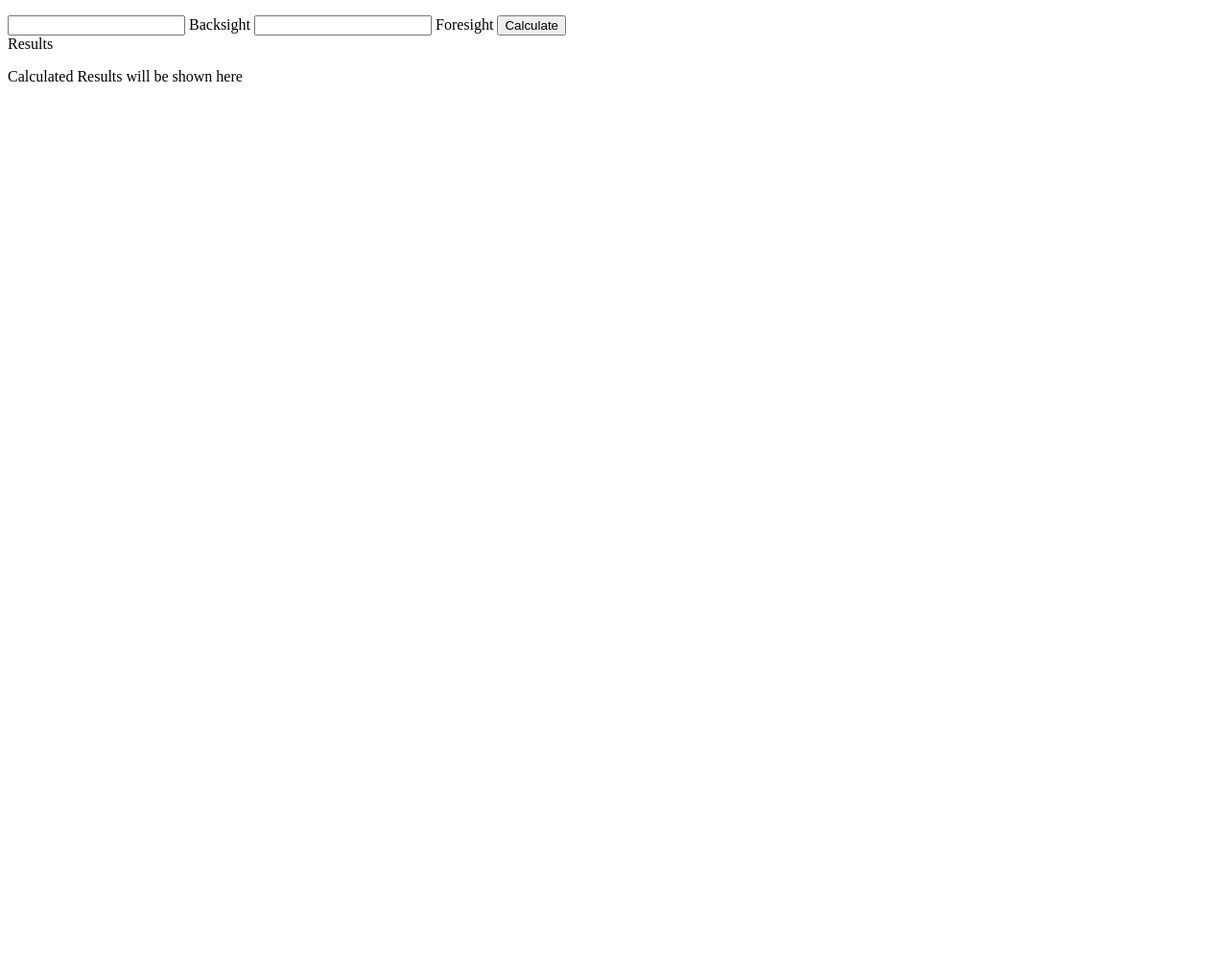
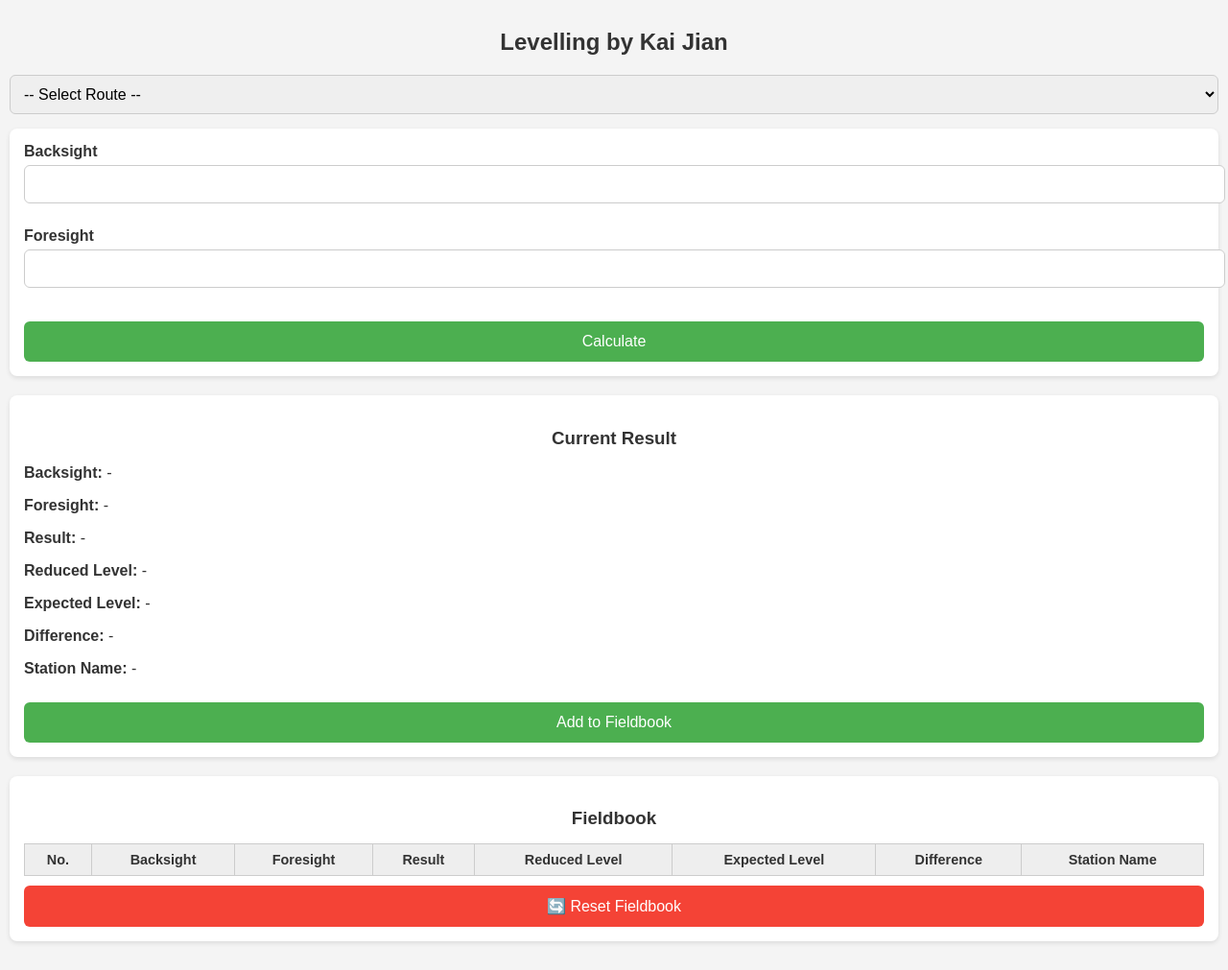
Before and after one commit to Kaijian987/Levelling, a plain HTML site: page index.html in a window 1280 px wide. Shown: the whole page at 96% size. Before the commit the page ends 800 px from the top, so only its background shows below. Drawn offline with Linux system fonts and the light colour scheme.

Commit message:
Add files via upload

```diff
--- a/index.html
+++ b/index.html
@@ -5,29 +5,70 @@
   <meta charset="UTF-8">
   <meta http-equiv="X-UA-Compatible" content="IE=edge">
   <meta name="viewport" content="width=device-width, initial-scale=1.0">
-    <title>Levelling by Kai JIan</title>
+  <title>Levelling by Kai Jian</title>
   <link rel="stylesheet" href="main.css">
-
 </head>
 
 <body class="dark-theme">
 
-    <p id="Levelling By Kai Jian"></p>
+  <h2>Levelling by Kai Jian</h2>
+
+  <select id="station">
+    <option value="">-- Select Route --</option>
+    <option value="route1">Route 1</option>
+    <option value="route2">Route 2</option>
+    <option value="route3">Route 3</option>
+    <option value="route4">Route 4</option>
+    <option value="route5">Route 5</option>
+  </select>
+
   <div id="UserInput">
-        <input id = "backsightInput" class="user_input" type="number"> Backsight </input>
-
-        <input id = "foresightInput" class="UserInput" type = "number"> Foresight </input>
-
+    <label>Backsight <input id="backsightInput" class="user_input" type="number"></label>
+    <label>Foresight <input id="foresightInput" class="user_input" type="number"></label>
     <button onclick="calculateResult()" type="button">Calculate</button>
   </div>
 
-    <div id="Calculation">Results
-        <p id = "CurrentResult"> Calculated Results will be shown here</p>
+  <div id="Calculation">
+    <h3 id="CurrentResult">Current Result</h3>
+    <p><strong>Backsight:</strong> <span id="previewBacksight">-</span></p>
+    <p><strong>Foresight:</strong> <span id="previewForesight">-</span></p>
+    <p><strong>Result:</strong> <span id="previewResult">-</span></p>
+    <p><strong>Reduced Level:</strong> <span id="previewRL">-</span></p>
+    <p><strong>Expected Level:</strong> <span id="previewExpected">-</span></p>
+    <p><strong>Difference:</strong> <span id="previewDiff">-</span></p>
+    <p><strong>Station Name:</strong> <span id="previewStation">-</span></p>
+
+    <button onclick="confirmEntry()" type="button">Add to Fieldbook</button>
   </div>
 
+  <div id="Fieldbook">
+    <h3>Fieldbook</h3>
+    <div class="table-wrapper">
+      <table id="fieldbookTable" border="1" cellpadding="5">
+        <thead>
+          <tr>
+            <th>No.</th>
+            <th>Backsight</th>
+            <th>Foresight</th>
+            <th>Result</th>
+            <th>Reduced Level</th>
+            <th>Expected Level</th>
+            <th>Difference</th>
+            <th>Station Name</th>
+          </tr>
+        </thead>
+        <tbody>
+          <!-- New entries will be added here -->
+        </tbody>
+      </table>
+    </div>
 
+    <button id="resetBtn" onclick="localStorage.removeItem('fieldbookData'); location.reload();">
+      🔄 Reset Fieldbook
+    </button>
+  </div>
 
-    <script src="src= app.js"></script>
+  <script src="app.js"></script>
   <noscript>You need to enable JS to view the full site</noscript>
 </body>
 
--- a/main.css
+++ b/main.css
@@ -0,0 +1,108 @@
+/* General layout */
+body {
+  font-family: Arial, sans-serif;
+  background-color: #f4f4f4;
+  margin: 0;
+  padding: 10px;
+  color: #333;
+}
+
+h2, h3 {
+  text-align: center;
+  margin-bottom: 15px;
+}
+
+/* Form and inputs */
+#UserInput, #Calculation, #Fieldbook {
+  background: #fff;
+  padding: 15px;
+  border-radius: 8px;
+  margin-bottom: 20px;
+  box-shadow: 0 2px 5px rgba(0,0,0,0.1);
+}
+
+label {
+  display: block;
+  margin-bottom: 10px;
+  font-weight: bold;
+}
+
+input, select {
+  width: 100%;
+  padding: 10px;
+  margin-top: 5px;
+  margin-bottom: 15px;
+  border: 1px solid #ccc;
+  border-radius: 6px;
+  font-size: 1rem;
+}
+
+/* Buttons */
+button {
+  width: 100%;
+  padding: 12px;
+  background: #4CAF50;
+  color: white;
+  border: none;
+  border-radius: 6px;
+  cursor: pointer;
+  font-size: 1rem;
+  margin-top: 10px;
+}
+
+button:hover {
+  background: #45a049;
+}
+
+#resetBtn {
+  background: #f44336;
+}
+
+#resetBtn:hover {
+  background: #d32f2f;
+}
+
+/* Table wrapper for phone scrolling */
+.table-wrapper {
+  overflow-x: auto;
+}
+
+table {
+  width: 100%;
+  border-collapse: collapse;
+  font-size: 0.9rem;
+}
+
+th, td {
+  border: 1px solid #ccc;
+  padding: 8px;
+  text-align: center;
+}
+
+thead {
+  background: #eee;
+}
+
+/* Mobile responsive adjustments */
+@media (max-width: 600px) {
+  body {
+    padding: 5px;
+  }
+
+  h2 {
+    font-size: 1.2rem;
+  }
+
+  input, select, button {
+    font-size: 0.9rem;
+    padding: 8px;
+  }
+
+  table {
+    font-size: 0.8rem;
+  }
+
+  th, td {
+    padding: 6px;
+  }
+}
```
Lines whose indentation alone changed are shown as unchanged.
